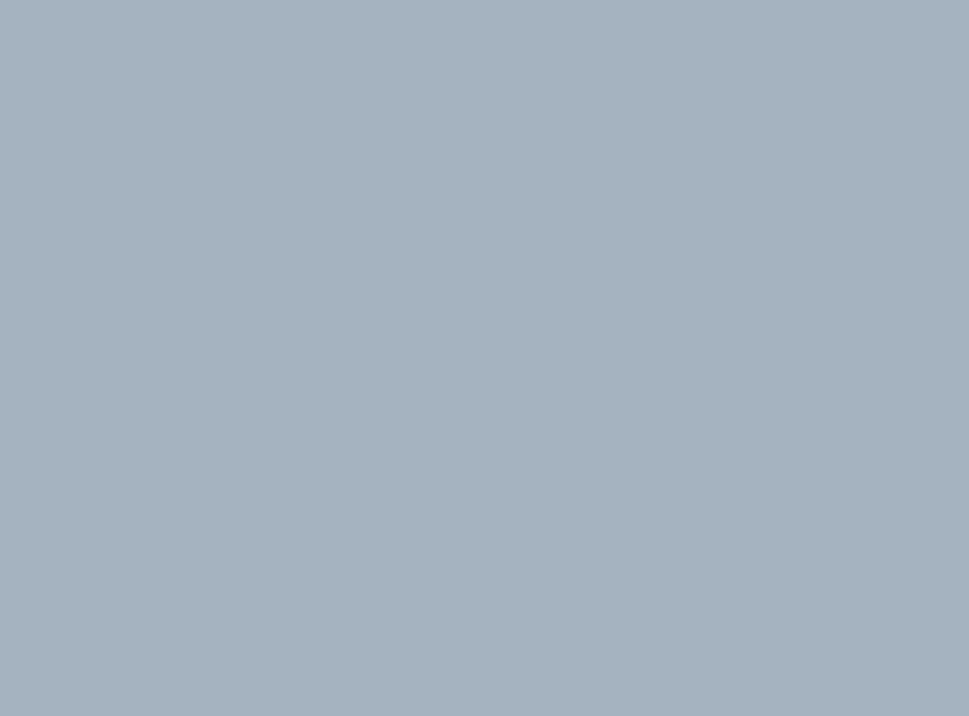
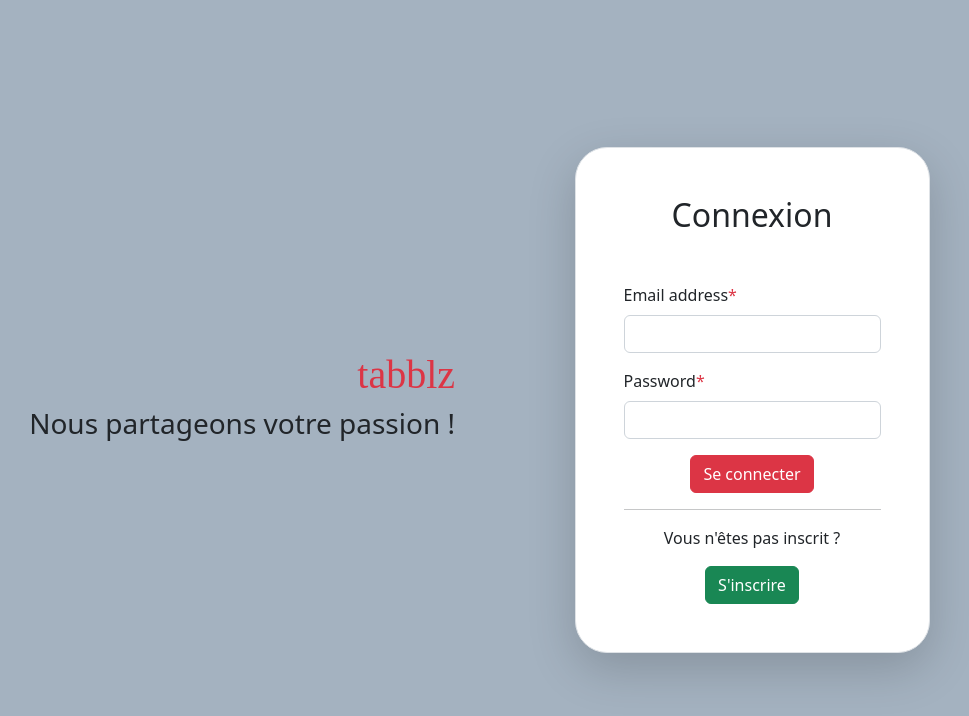
Before and after one commit to PatrickBevis/tabblz, a React (Create React App) app: page / in a window 1280 px wide. Before the commit this address had no page. Shown: the top 716 px of the page, without its empty margins (173-1142 px from the left). Built offline with nearby package versions, Linux system fonts and the light colour scheme; a web font is replaced by a local one.

Commit message:
des trucs

```diff
--- a/src/App.css
+++ b/src/App.css
@@ -1,3 +1,9 @@
 *{
   background-color: #a4b2c0;
 }
+
+.sidenav {
+  visibility:visible;
+  transform: translateX(0) !important;
+  width: 200px !important;
+}
--- a/src/App.js
+++ b/src/App.js
@@ -5,6 +5,7 @@ import './App.css';
 import Connexion from './pages/Connexion/Connexion';
 import Inscription from './pages/Inscription/Inscription';
 import Home from './pages/Home/Home';
+import Error404 from './pages/Error404/Error404';
 
 function App() {
   return (
@@ -12,10 +13,10 @@ function App() {
 
 
     <Routes>
-      <Route path='/connexion' element={<Connexion/>}/>
+      <Route index element={<Connexion/>}/>
       <Route path='/inscription' element={<Inscription/>}/>
       <Route path='/home' element={<Home/>}/>
-
+      <Route path='*' element ={<Error404/>}/>
     </Routes>
 
     </>
--- a/src/components/ButtonGrp/ButtonConn/ButtonConn.jsx
+++ /dev/null
@@ -1,11 +0,0 @@
-import React from 'react';
-
-const ButtonConn = () => {
-    return (
-        <div className='rounded-5'>
-            <button type='submit' className='btn btn-danger'>Se connecter</button>
-        </div>
-    );
-};
-
-export default ButtonConn;
--- a/src/components/ButtonGrp/ButtonInsc/ButtonInsc.jsx
+++ /dev/null
@@ -1,11 +0,0 @@
-import React from 'react';
-
-const ButtonInsc = () => {
-    return (
-        <div className='rounded-5'>
-            <button type='submit' className='btn btn-success'>S'inscrire</button>
-        </div>
-    );
-};
-
-export default ButtonInsc;
--- a/src/components/Footer/Footer.jsx
+++ b/src/components/Footer/Footer.jsx
@@ -29,7 +29,7 @@ const Footer = () => {
               <h5 className="m-2 bg-white">Contact</h5>
               <p className="m-0 bg-white">123 rue du pain, 59400 Cambrai</p>
               <p className="m-0 bg-white">01 77 88 99 11</p>
-              <p className="m-0 bg-white">contact@Louezunemaison.fr</p>
+              <p className="m-0 bg-white">contact@tabblz.com</p>
             </div>
           </div>
 
--- /dev/null
+++ b/src/components/NavbarGrp/NavSideDesk/NavSideDesk.jsx
@@ -0,0 +1,77 @@
+import React from "react";
+import { Link } from "react-router-dom";
+import {
+  RiLoginCircleLine,
+  RiHome4Fill,
+  RiFolderUserFill,
+  RiArticleFill,
+  RiPriceTag3Fill,
+} from "react-icons/ri";
+import { MdCategory } from "react-icons/md";
+
+const NavSideDesk = () => {
+  return (
+    <nav className=" d-flex justify-content-around bg-white   fixed-bottom container-fluid">
+      <div
+        className="offcanvas offcanvas-start sidenav bg-white"
+        tabIndex="-1"
+        id="offcanvasExample"
+        aria-labelledby="offcanvasExampleLabel"
+      >
+        <div className="offcanvas-header bg-white">
+          <h5 className="offcanvas-title bg-white" id="offcanvasExampleLabel">
+            BLOG Admin
+          </h5>
+          <Link className="nav-link p-2 bg-white" to="/login">
+            <RiLoginCircleLine className="text-secondary bg-white text-danger" size={60} />
+          </Link>
+        </div>
+        <div className="offcanvas-body">
+          <ul className="navbar-nav">
+            <li className="nav-item p-2">
+              <Link className="nav-link p-1" to="/">
+                <RiHome4Fill className="text-secondary me-2" size={30} />
+                <span className="align-bottom">Accueil</span>
+              </Link>
+            </li>
+            <li className="nav-item p-2">
+              <Link className="nav-link p-1" to="/accounts">
+                <RiFolderUserFill
+                  className="text-secondary me-2"
+                  size={"1.4rem"}
+                />
+                <span className="align-bottom">Utilisateurs</span>
+              </Link>
+            </li>
+            <li className="nav-item p-1">
+              <Link className="nav-link p-2" to="/articles">
+                <RiArticleFill
+                  className="text-secondary me-2"
+                  size={"1.4rem"}
+                />
+                <span className="align-bottom">Articles</span>
+              </Link>
+            </li>
+            <li className="nav-item p-1">
+              <Link className="nav-link p-2" to="/themes">
+                <MdCategory className="text-secondary me-2" size={"1.4rem"} />
+                <span className="align-bottom">Thèmes</span>
+              </Link>
+            </li>
+            <li className="nav-item p-1 bg-white">
+              <Link className="nav-link p-2 bg-white" to="/tags">
+                <RiPriceTag3Fill
+                  className="text-secondary me-2 bg-white"
+                  size={"1.4rem"}
+                />
+                <span className="align-bottom bg-white">Tags</span>
+              </Link>
+            </li>
+          </ul>
+        </div>
+      </div>
+    </nav>
+  );
+};
+
+export default NavSideDesk;
--- a/src/pages/Connexion/Connexion.jsx
+++ b/src/pages/Connexion/Connexion.jsx
@@ -1,46 +1,113 @@
-import React from 'react';
-import ButtonConn from '../../components/ButtonGrp/ButtonConn/ButtonConn';
-import ButtonInsc from '../../components/ButtonGrp/ButtonInsc/ButtonInsc';
-
+import React from "react";
+import { useState } from "react";
 
 const Connexion = () => {
+  const [valid, setValid] = useState({ email: false, password: false });
+  const validForm = (jsonData) => {
+    const isValid = { email: false, password: false };
+    const emailInput = document.getElementById("email-input");
+    const emailPattern = /^[\w-\.]+@([\w-]+\.)+[\w-]{2,4}$/;
+    if (emailPattern.test(emailInput.value)) {
+      isValid.email = true;
+    }
+    const passwordInput = document.getElementById("password-input");
+    const passwordPattern = /^(?=.*[A-Z]).{6,}$/;
+    if (passwordPattern.test(passwordInput.value)) {
+      isValid.password = true;
+    }
+    setValid(isValid);
+    return isValid.email === true && isValid.password === true;
+  };
+
+  const handleSubmit = (e) => {
+    e.preventDefault();
+    const formData = new FormData(e.target);
+    const jsonData = Object.fromEntries(formData.entries());
+    console.log(jsonData);
+    if (!validForm(jsonData)) {
+      return;
+    }
+    fetch("http://tabblz.api/auth/login", {
+      method: "PUT",
+      body: JSON.stringify(jsonData),
+    })
+      .then((resp) => resp.json())
+      .then((json) => {
+        console.log(json);
+      });
+  };
+
   return (
     <>
-
       <div className="container ">
         <div className="row d-flex align-items-center vh-100  ">
-                    <div className="col d-none d-lg-block "><h1 className='text-danger d-flex justify-content-end '>tabblz</h1>
-                    <h3 className='d-flex justify-content-end'>Nous partageons votre passion !</h3>
+          <div className="col d-none d-lg-block ">
+            <h1 className="text-danger d-flex justify-content-end ">tabblz</h1>
+            <h3 className="d-flex justify-content-end">
+              Nous partageons votre passion !
+            </h3>
           </div>
           <div className="col d-flex align-items-center justify-content-center">
-                        <form className='border p-5 rounded-5 shadow-lg bg-white'>
-                        <h1 className='d-flex justify-content-center d-lg-none mb-3  text-danger bg-white'>tabblz</h1>
-                            <h2 className='d-flex justify-content-center mb-5 bg-white'>Connexion</h2>
+            <form
+              className="border p-5 rounded-5 shadow-lg bg-white"
+              onSubmit={handleSubmit}
+              noValidate
+            >
+              <h1 className="d-flex justify-content-center d-lg-none mb-3  text-danger bg-white">
+                tabblz
+              </h1>
+              <h2 className="d-flex justify-content-center mb-5 bg-white">
+                Connexion
+              </h2>
               <div className="mb-3 bg-white">
-                                <label for="exampleInputEmail1" className="form-label bg-white">Email address</label><span className='text-danger bg-white'>*</span>
-                                <input type="email" className="form-control" id="exampleInputEmail1" aria-describedby="emailHelp" required/>
+                <label htmlFor="email-input" className="form-label bg-white">
+                  Email address
+                </label>
+                <span className="text-danger bg-white">*</span>
+                <input
+                  type="email"
+                  name="login"
+                  className="form-control"
+                  id="email-input"
+                  aria-describedby="emailHelp"
+                />
                 {/* <div id="emailHelp" className="form-text">We'll never share your email with anyone else.</div> */}
               </div>
               <div className="mb-3 bg-white">
-                                <label for="exampleInputPassword1" className="form-label bg-white">Password</label><span className='text-danger bg-white'>*</span>
-                                <input type="password" className="form-control" id="exampleInputPassword1" required />
+                <label htmlFor="password-input" className="form-label bg-white">
+                  Password
+                </label>
+                <span className="text-danger bg-white">*</span>
+                <input
+                  type="password"
+                  name="password"
+                  className="form-control"
+                  id="password-input"
+                />
               </div>
 
-                            <div className='d-flex justify-content-center bg-white'>
-                            <ButtonConn />
+              <div className="d-flex justify-content-center bg-white">
+                <div className="rounded-5">
+                  <button type="submit" className="btn btn-danger">
+                    Se connecter
+                  </button>
+                </div>
               </div>
               <hr />
-                            <p className='d-flex justify-content-center bg-white'>Vous n'êtes pas inscrit ?</p>
-                            <div className='d-flex justify-content-center bg-white'>
-                            <ButtonInsc />
+              <p className="d-flex justify-content-center bg-white">
+                Vous n'êtes pas inscrit ?
+              </p>
+              <div className="d-flex justify-content-center bg-white">
+                <div className="rounded-5">
+                  <button type="button" className="btn btn-success">
+                    S'inscrire
+                  </button>
+                </div>
               </div>
             </form>
-
-                    </div>
-
           </div>
         </div>
-
+      </div>
     </>
   );
 };
--- /dev/null
+++ b/src/pages/Error404/Error404.css
@@ -0,0 +1,4 @@
+.img{
+    width: auto;
+    height: 400px;
+}
--- /dev/null
+++ b/src/pages/Error404/Error404.jsx
@@ -0,0 +1,22 @@
+import React from 'react';
+import manique from '../../img/manique.png'
+import '../../pages/Error404/Error404.css'
+const Error404 = () => {
+    return (
+    <>
+        <div className='d-flex'>
+           <img src={manique} alt ="" className='img m-auto mt-5'/>
+        </div>
+        <div className='d-flex'>
+         <h2 className='m-auto mt-5 display-3 fw-bold'>Error 404</h2>
+         </div>
+         <div className="rounded-5 d-flex">
+                  <button type="submit" className="btn btn-danger m-auto mt-5">
+                     Retour a l'acceuil
+                  </button>
+        </div>
+    </>
+    );
+};
+
+export default Error404;
--- a/src/pages/Home/Home.jsx
+++ b/src/pages/Home/Home.jsx
@@ -3,14 +3,14 @@ import NavBotMob from '../../components/NavbarGrp/NavBotMob/NavBotMob';
 import Logo from '../../img/logo.png'
 import Footer from '../../components/Footer/Footer';
 import CardCook from '../../components/Card/CardCook';
+import NavSideDesk from '../../components/NavbarGrp/NavSideDesk/NavSideDesk';
 
 const Home = () => {
     return (
         <>
-         <div style={{
-      backgroundImage: `url(${Logo})`
-    }}></div>
+
            <CardCook />
+           <NavSideDesk />
             <NavBotMob />
             <Footer />
         </>
--- a/src/pages/Inscription/Inscription.jsx
+++ b/src/pages/Inscription/Inscription.jsx
@@ -1,5 +1,5 @@
 import React from 'react';
-import ButtonInsc from '../../components/ButtonGrp/ButtonInsc/ButtonInsc';
+
 const Inscription = () => {
     return (
         <>
@@ -50,7 +50,9 @@ const Inscription = () => {
                             </div>
 
                             <div className='d-flex justify-content-end bg-white'>
-                                <ButtonInsc />
+                            <div className='rounded-5'>
+            <button type='submit' className='btn btn-success'>S'inscrire</button>
+        </div>
                             </div>
                         </form>
                     </div>
```
Also changed, not shown: src/img/manique.png (added). Lines whose indentation alone changed are shown as unchanged.
